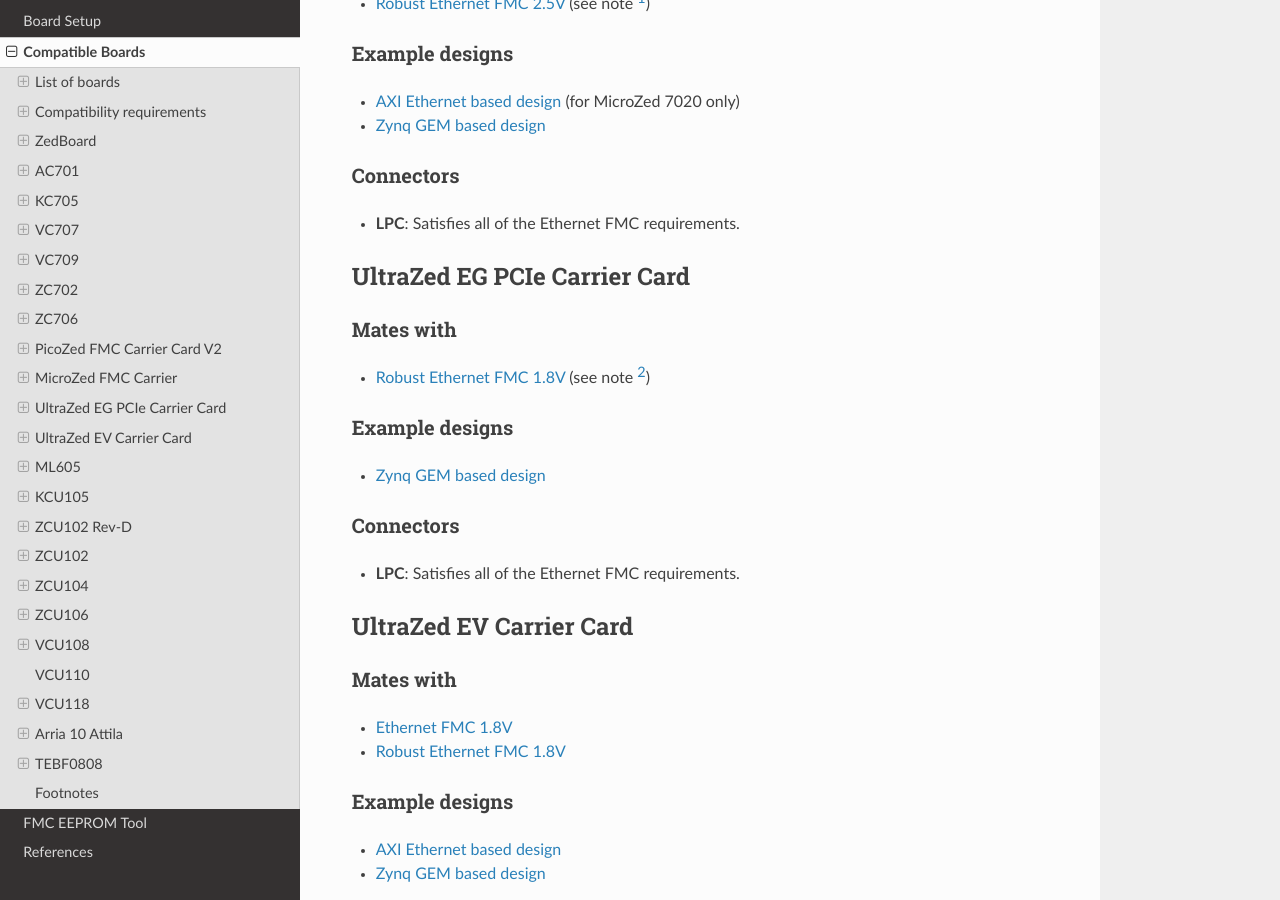
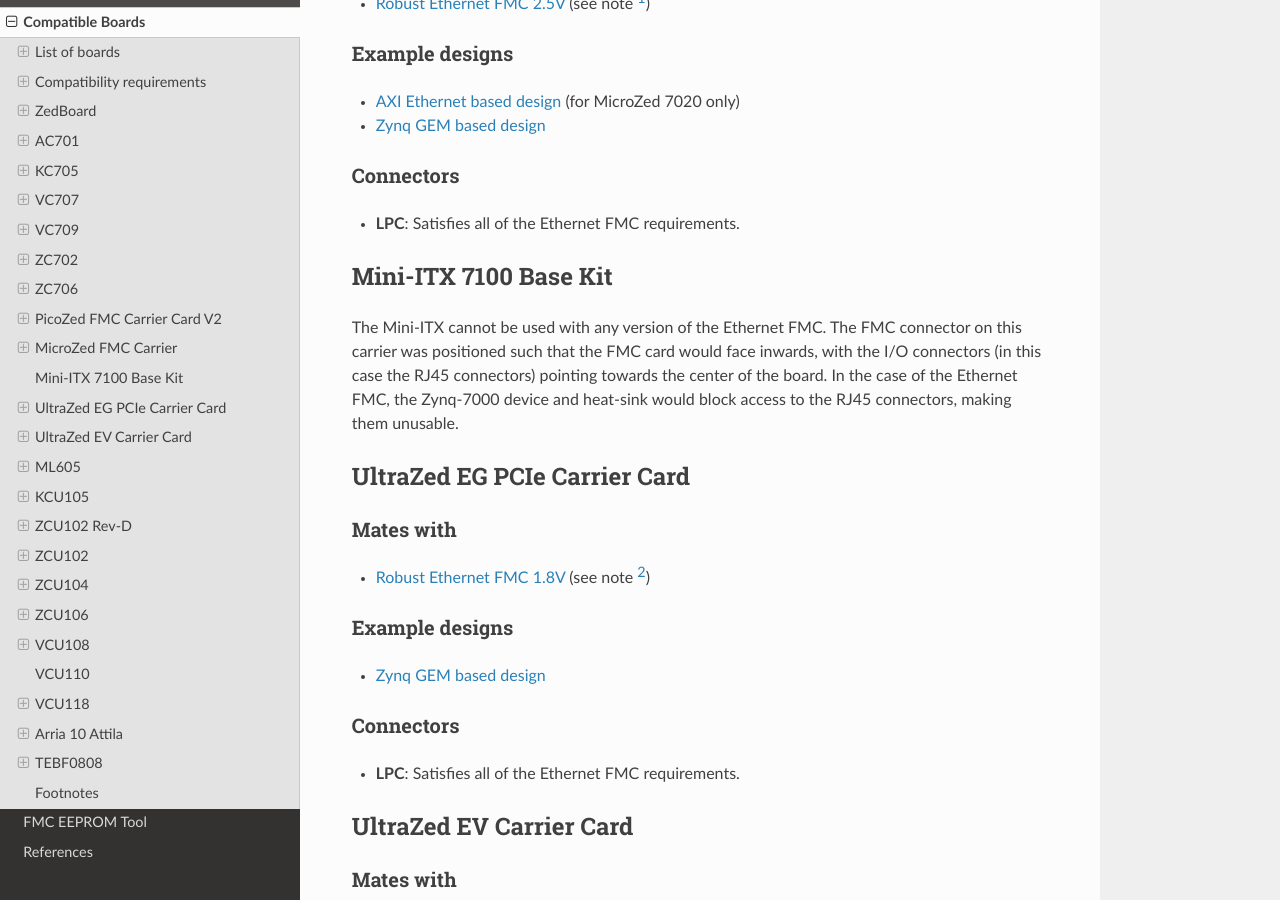
Before and after one commit to fpgadeveloper/ethernetfmc, a Sphinx documentation site: the page built from docs/source/compatiblility.rst, in a window 1280 px wide and 900 px high, scrolled down 6678 px. Built offline with Sphinx 7.4.7 and the Read the Docs theme 2.0.0, drawn with Linux system fonts in a browser that asks for light colours; some of the changed text lies outside the part shown.

Commit message:
* added notes regarding non-compatibility with Avnet Mini-ITX

```diff
--- a/docs/source/compatiblility.rst
+++ b/docs/source/compatiblility.rst
@@ -378,6 +378,14 @@
 
 .. _ultrazed-eg-notes:
 
+Mini-ITX 7100 Base Kit
+======================
+
+The Mini-ITX cannot be used with any version of the Ethernet FMC. The FMC connector on this carrier was positioned such that the
+FMC card would face inwards, with the I/O connectors (in this case the RJ45 connectors) pointing towards the center of the
+board. In the case of the Ethernet FMC, the Zynq-7000 device and heat-sink would block access to the RJ45 connectors, making them
+unusable.
+
 UltraZed EG PCIe Carrier Card
 =============================
 
```
